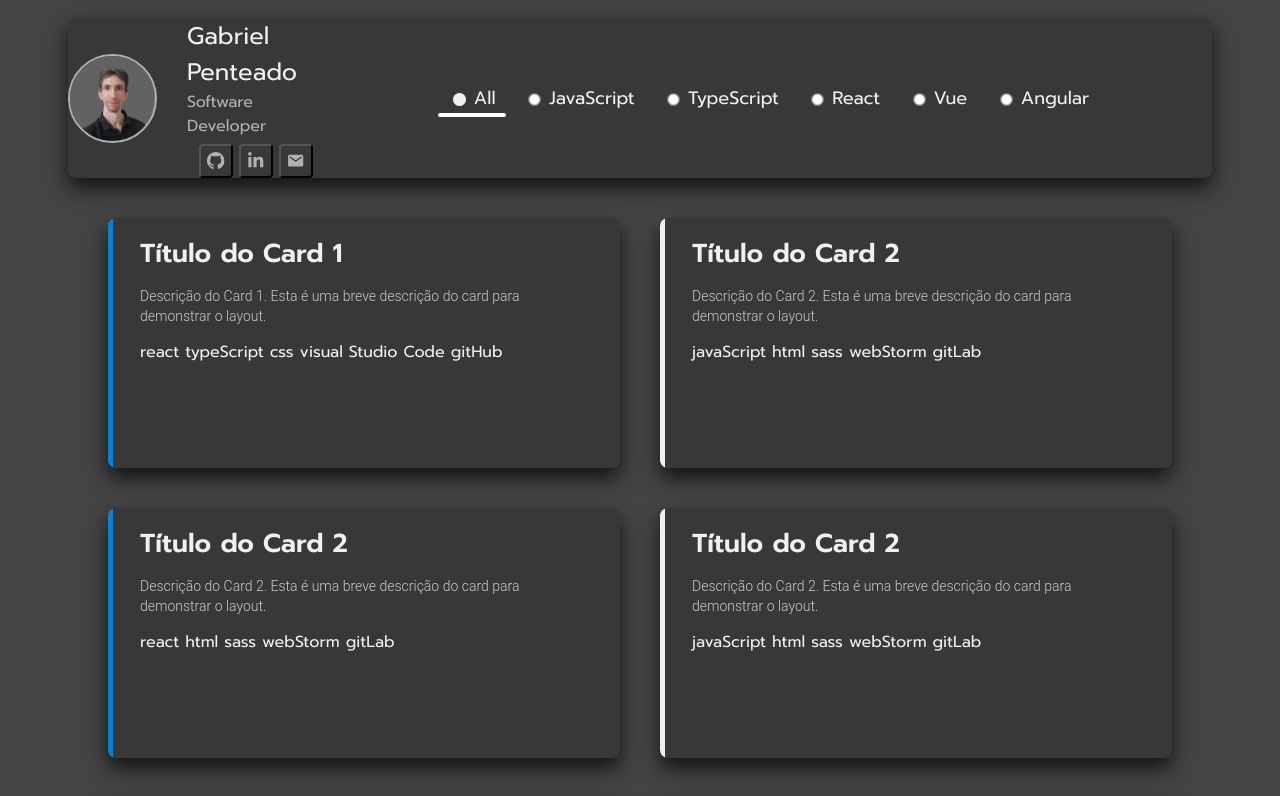
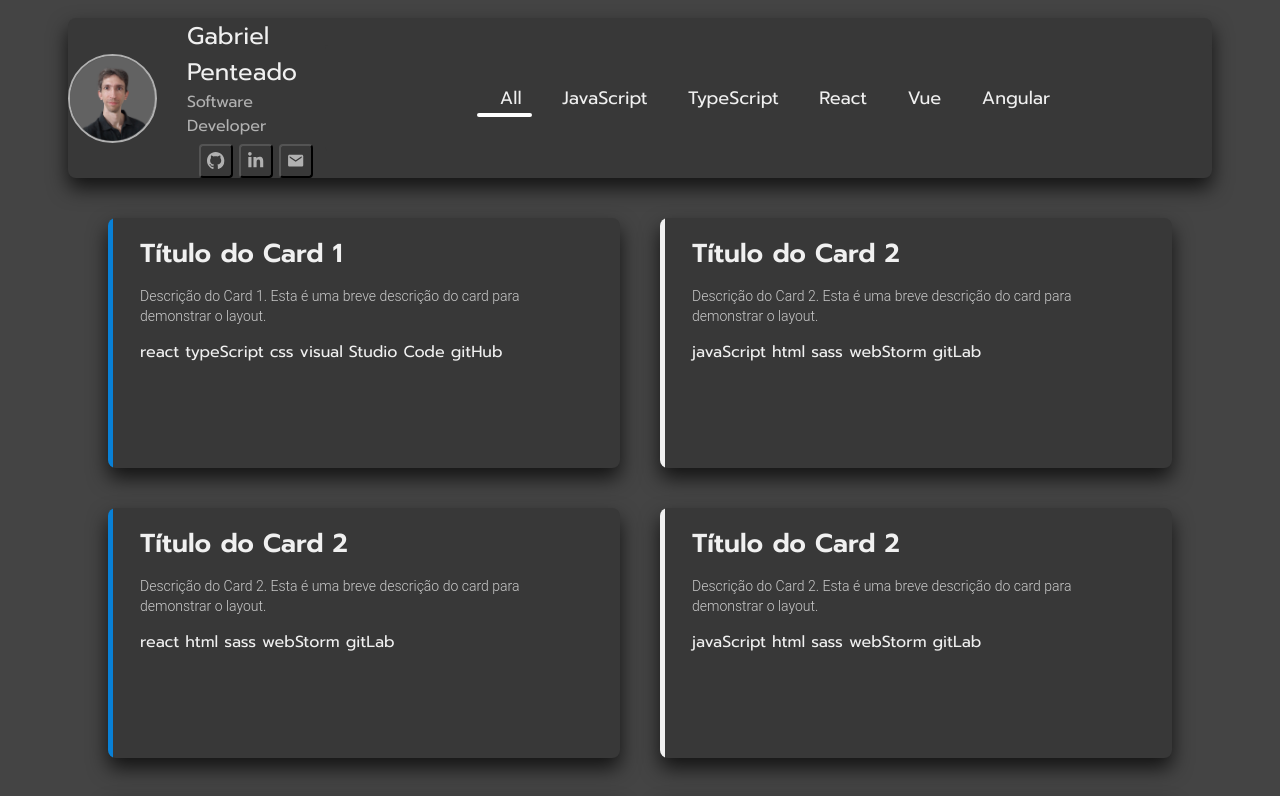
Before and after one commit to gabrielpenteado/portfolio, a React (Vite) app: page / in a window 1280 px wide. Shown: the top 796 px of the page. Built offline with nearby package versions, Linux system fonts and the light colour scheme.

Commit message:
removed circle-checkbox from radio buttons

```diff
--- a/src/components/navbar/Navbar.css
+++ b/src/components/navbar/Navbar.css
@@ -13,6 +13,10 @@
   gap: 7.5px;
   padding: 30px 15px;
   flex-wrap: wrap;
+}
+
+.value-color {
+  appearance: none;
 }
 
 .span {
@@ -42,6 +46,7 @@
   height: 9px;
   border-radius: 50%;
   border: 2px solid #0d11172f;
+  display: none;
 }
 
 .value {
```
